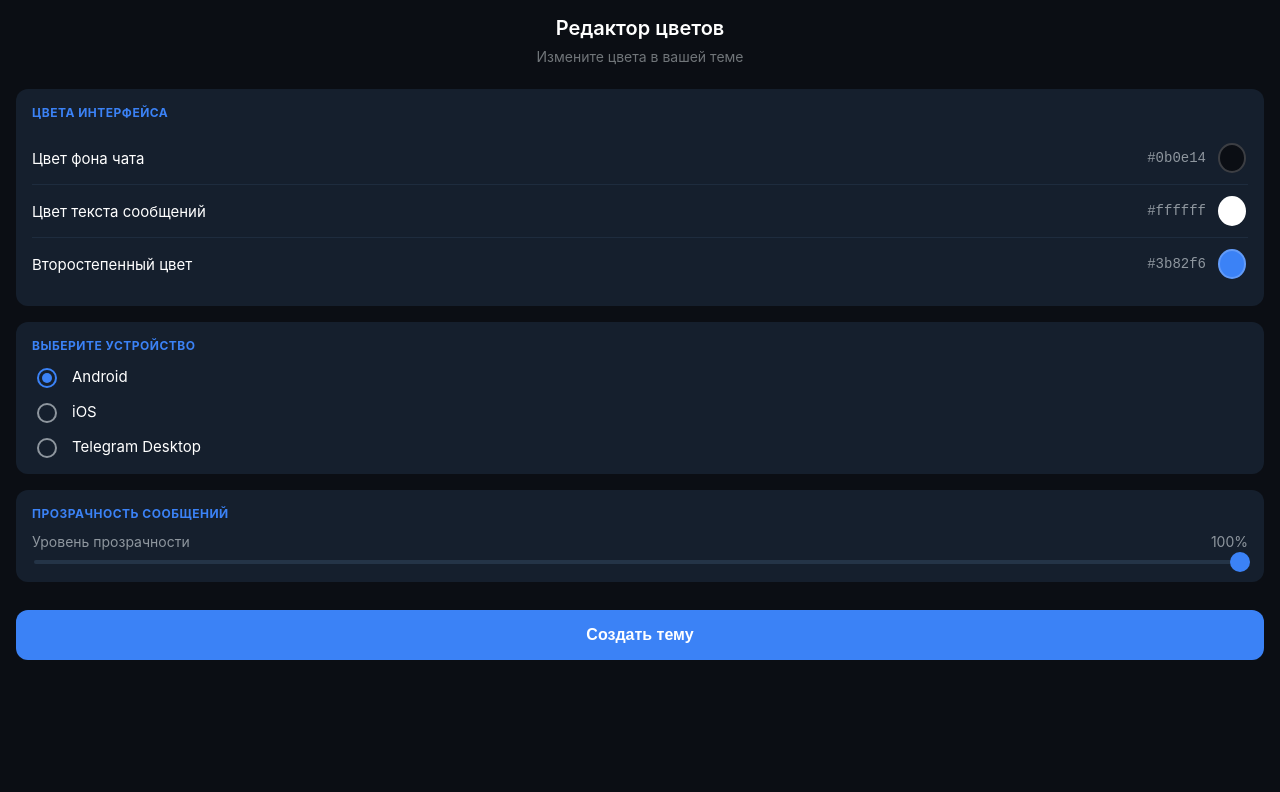
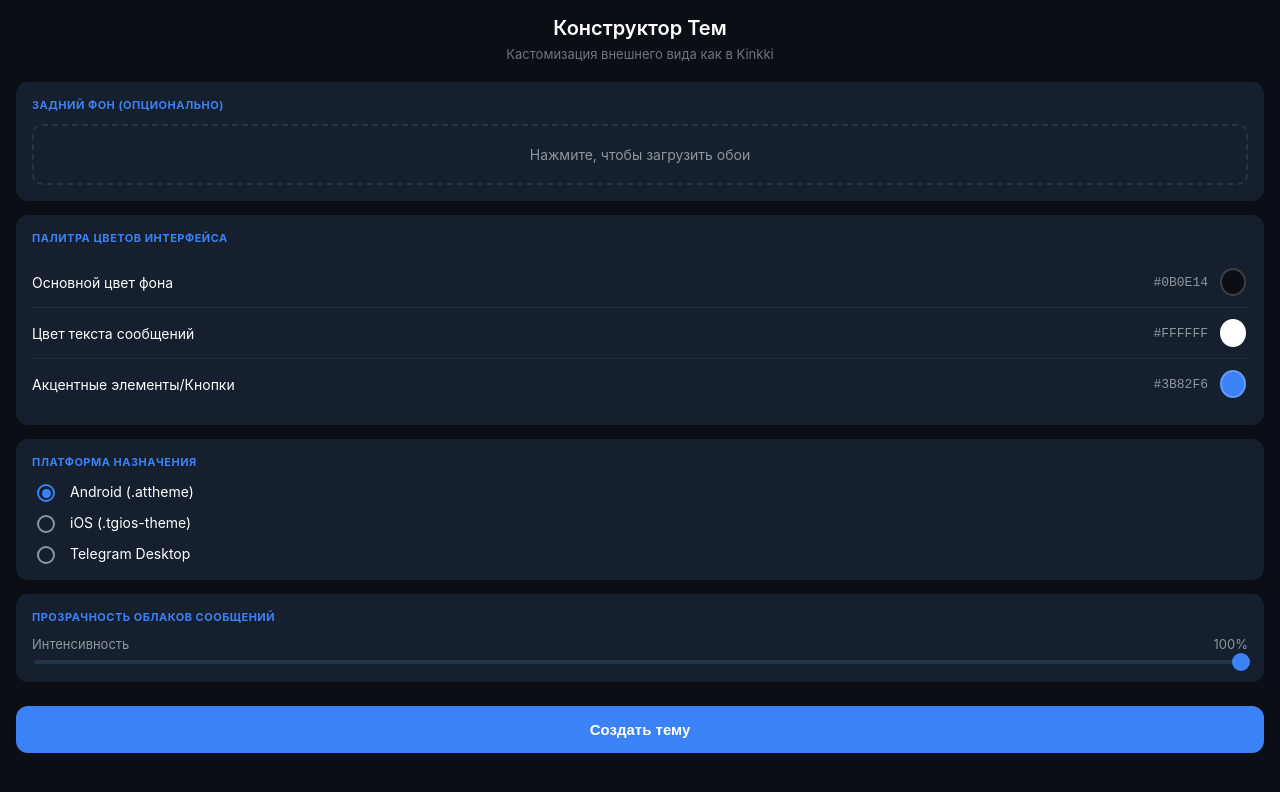
Before and after one commit to weloman765-jpg/damonvane_theme_bot, a plain HTML site: page index.html in a window 1280 px wide. Drawn offline with Linux system fonts and the light colour scheme; a script that the page names is missing.

Commit message:
Update index.html

```diff
--- a/index.html
+++ b/index.html
@@ -3,7 +3,7 @@
 <head>
     <meta charset="UTF-8">
     <meta name="viewport" content="width=device-width, initial-scale=1.0, maximum-scale=1.0, user-scalable=no">
-    <title>Damon Vane Themes</title>
+    <title>Damon Vane Themes Конструктор</title>
     <script src="https://telegram.org"></script>
     <style>
         body {
@@ -19,15 +19,15 @@
         }
         .header {
             text-align: center;
-            margin-bottom: 24px;
+            margin-bottom: 20px;
         }
         .header h1 {
             font-size: 20px;
-            margin: 0 0 8px 0;
+            margin: 0 0 6px 0;
             font-weight: 600;
         }
         .header p {
-            font-size: 14px;
+            font-size: 13px;
             color: #707579;
             margin: 0;
         }
@@ -36,11 +36,11 @@
             background-color: #151f2d;
             border-radius: 12px;
             padding: 16px;
-            margin-bottom: 16px;
+            margin-bottom: 14px;
             box-sizing: border-box;
         }
         .section-title {
-            font-size: 12px;
+            font-size: 11px;
             color: #3b82f6;
             text-transform: uppercase;
             font-weight: bold;
@@ -58,7 +58,7 @@
             border-bottom: none;
         }
         .color-label {
-            font-size: 15px;
+            font-size: 14px;
         }
         .color-input-wrapper {
             display: flex;
@@ -66,15 +66,15 @@
             gap: 10px;
         }
         .color-value {
-            font-size: 14px;
+            font-size: 13px;
             color: #8e969e;
             font-family: monospace;
         }
         input[type="color"] {
             -webkit-appearance: none;
             border: none;
-            width: 32px;
-            height: 32px;
+            width: 30px;
+            height: 30px;
             border-radius: 50%;
             cursor: pointer;
             background: none;
@@ -86,36 +86,61 @@
             border: 2px solid #ffffff33;
             border-radius: 50%;
         }
+        .upload-zone {
+            border: 2px dashed #243447;
+            border-radius: 10px;
+            padding: 20px;
+            text-align: center;
+            cursor: pointer;
+            transition: border-color 0.2s;
+        }
+        .upload-zone:active {
+            border-color: #3b82f6;
+        }
+        .upload-zone p {
+            margin: 0;
+            font-size: 14px;
+            color: #8e969e;
+        }
+        #file-input {
+            display: none;
+        }
+        .preview-img {
+            max-width: 100%;
+            max-height: 120px;
+            border-radius: 6px;
+            margin-top: 10px;
+            display: none;
+        }
         .radio-group {
             display: flex;
             flex-direction: column;
-            gap: 12px;
+            gap: 10px;
         }
         .radio-row {
             display: flex;
             align-items: center;
             gap: 12px;
-            font-size: 15px;
+            font-size: 14px;
             cursor: pointer;
         }
         input[type="radio"] {
             appearance: none;
-            width: 20px;
-            height: 20px;
+            width: 18px;
+            height: 18px;
             border: 2px solid #8e969e;
             border-radius: 50%;
             outline: none;
-            background-color: transparent;
             display: grid;
             place-content: center;
         }
         input[type="radio"]::before {
             content: "";
-            width: 10px;
-            height: 10px;
+            width: 9px;
+            height: 9px;
             border-radius: 50%;
             transform: scale(0);
-            transition: 120ms transform ease-in-out;
+            transition: 100ms transform ease-in-out;
             background-color: #3b82f6;
         }
         input[type="radio"]:checked {
@@ -127,12 +152,12 @@
         .slider-wrapper {
             display: flex;
             flex-direction: column;
-            gap: 8px;
+            gap: 6px;
         }
         .slider-header {
             display: flex;
             justify-content: space-between;
-            font-size: 14px;
+            font-size: 13px;
             color: #8e969e;
         }
         input[type="range"] {
@@ -145,15 +170,11 @@
         }
         input[type="range"]::-webkit-slider-thumb {
             -webkit-appearance: none;
-            width: 20px;
-            height: 20px;
+            width: 18px;
+            height: 18px;
             border-radius: 50%;
             background: #3b82f6;
             cursor: pointer;
-            transition: transform 0.1s;
-        }
-        input[type="range"]::-webkit-slider-thumb:active {
-            transform: scale(1.2);
         }
         .btn-main {
             width: 100%;
@@ -161,33 +182,44 @@
             color: #ffffff;
             border: none;
             border-radius: 12px;
-            padding: 16px;
-            font-size: 16px;
+            padding: 15px;
+            font-size: 15px;
             font-weight: 600;
             cursor: pointer;
-            margin-top: 12px;
-            transition: background-color 0.2s;
+            margin-top: 10px;
         }
-        .btn-main:active {
-            background-color: #2563eb;
+        .btn-main:disabled {
+            background-color: #243447;
+            color: #8e969e;
+            cursor: not-allowed;
         }
     </style>
 </head>
 <body>
 
     <div class="header">
-        <h1>Редактор цветов</h1>
-        <p>Измените цвета в вашей теме</p>
+        <h1>Конструктор Тем</h1>
+        <p>Кастомизация внешнего вида как в Kinkki</p>
     </div>
 
-    <!-- Раздел выбора цветов -->
+    <!-- Загрузка изображения -->
     <div class="section">
-        <div class="section-title">Цвета интерфейса</div>
+        <div class="section-title">Задний фон (Опционально)</div>
+        <div class="upload-zone" id="upload-box">
+            <p id="upload-status">Нажмите, чтобы загрузить обои</p>
+            <input type="file" id="file-input" accept="image/*">
+            <img id="preview" class="preview-img" src="" alt="Превью">
+        </div>
+    </div>
+
+    <!-- Выбор цветов -->
+    <div class="section">
+        <div class="section-title">Палитра цветов интерфейса</div>
 
         <div class="color-row">
-            <span class="color-label">Цвет фона чата</span>
+            <span class="color-label">Основной цвет фона</span>
             <div class="color-input-wrapper">
-                <span class="color-value" id="val-bg">#0b0e14</span>
+                <span class="color-value" id="val-bg">#0B0E14</span>
                 <input type="color" id="color-bg" value="#0b0e14">
             </div>
         </div>
@@ -195,15 +227,15 @@
         <div class="color-row">
             <span class="color-label">Цвет текста сообщений</span>
             <div class="color-input-wrapper">
-                <span class="color-value" id="val-text">#ffffff</span>
+                <span class="color-value" id="val-text">#FFFFFF</span>
                 <input type="color" id="color-text" value="#ffffff">
             </div>
         </div>
 
         <div class="color-row">
-            <span class="color-label">Второстепенный цвет</span>
+            <span class="color-label">Акцентные элементы/Кнопки</span>
             <div class="color-input-wrapper">
-                <span class="color-value" id="val-accent">#3b82f6</span>
+                <span class="color-value" id="val-accent">#3B82F6</span>
                 <input type="color" id="color-accent" value="#3b82f6">
             </div>
         </div>
@@ -211,15 +243,15 @@
 
     <!-- Раздел выбора устройства -->
     <div class="section">
-        <div class="section-title">Выберите устройство</div>
+        <div class="section-title">Платформа назначения</div>
         <div class="radio-group">
             <label class="radio-row">
                 <input type="radio" name="device" value="android" checked>
-                <span>Android</span>
+                <span>Android (.attheme)</span>
             </label>
             <label class="radio-row">
                 <input type="radio" name="device" value="ios">
-                <span>iOS</span>
+                <span>iOS (.tgios-theme)</span>
             </label>
             <label class="radio-row">
                 <input type="radio" name="device" value="desktop">
@@ -230,10 +262,10 @@
 
     <!-- Раздел прозрачности -->
     <div class="section">
-        <div class="section-title">Прозрачность сообщений</div>
+        <div class="section-title">Прозрачность облаков сообщений</div>
         <div class="slider-wrapper">
             <div class="slider-header">
-                <span>Уровень прозрачности</span>
+                <span>Интенсивность</span>
                 <span id="val-opacity">100%</span>
             </div>
             <input type="range" id="slider-opacity" min="10" max="100" value="100">
@@ -242,6 +274,5 @@
 
     <button class="btn-main" id="btn-create">Создать тему</button>
 
-    <script src="script.js"></script>
 </body>
 </html>
```
